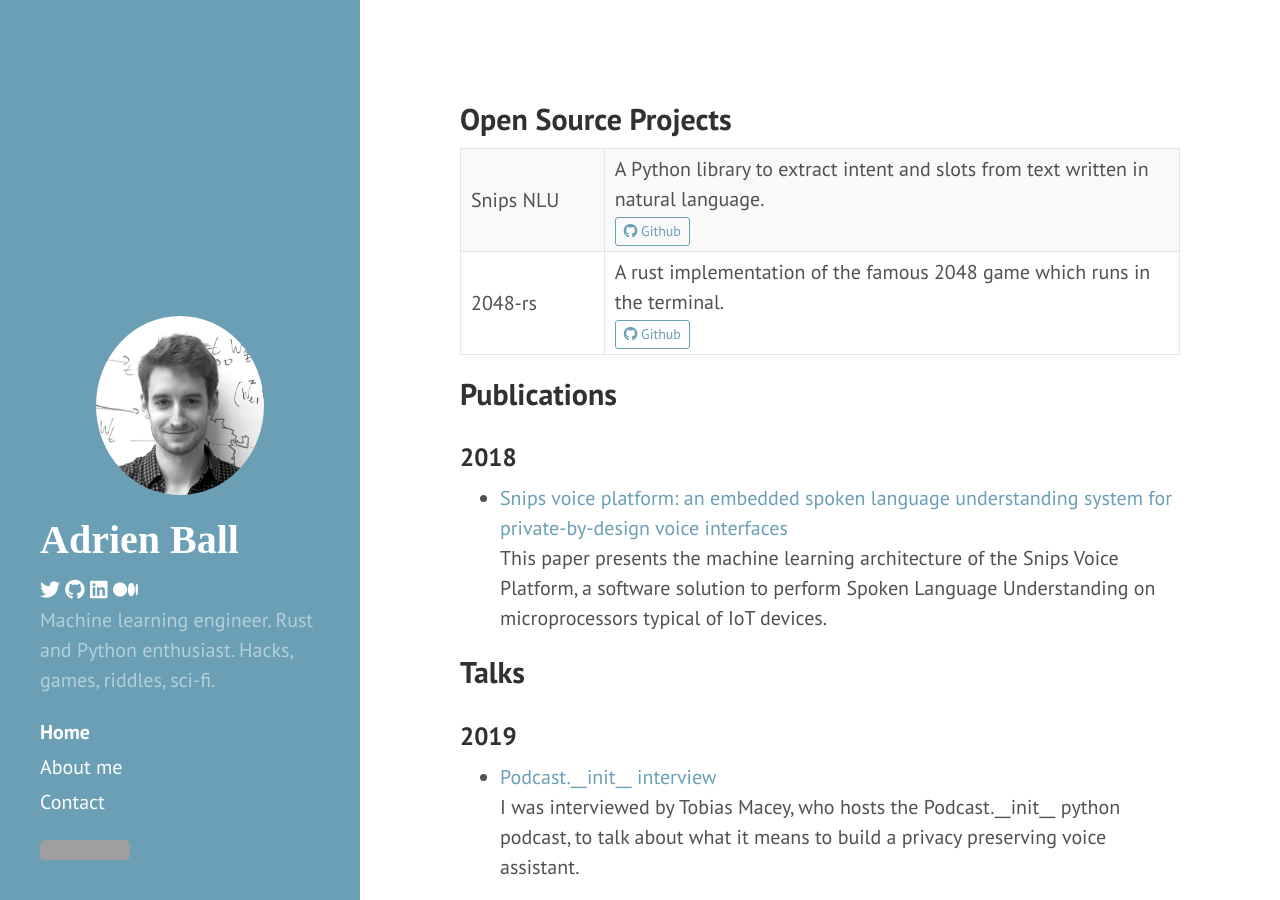
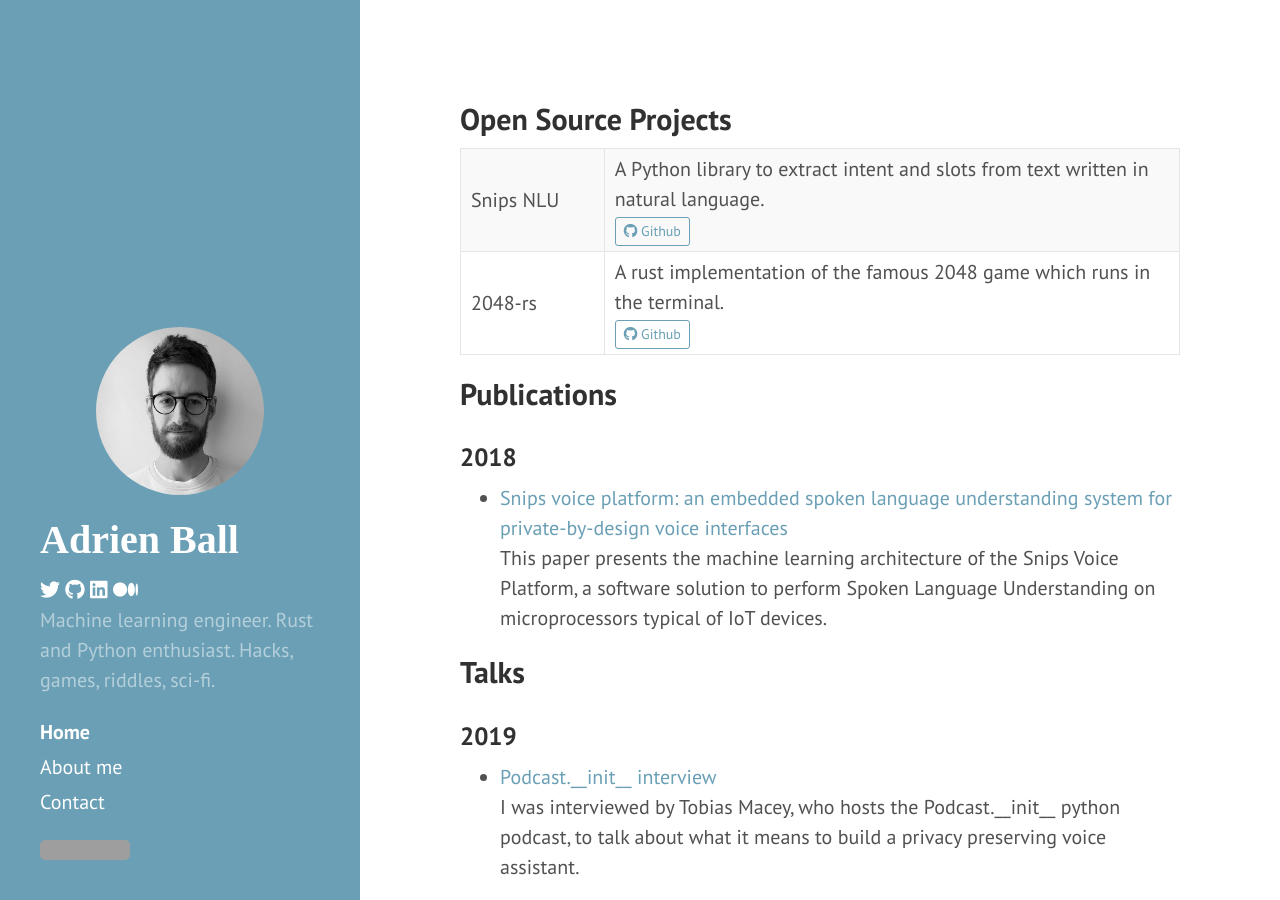
Before and after one commit to adrienball/adrienball.github.io, a Jekyll site: the page built from index.html, in a window 1280 px wide and 900 px high. Built offline with Jekyll 4.4.1, drawn with Linux system fonts in a browser that asks for light colours; nearby versions of some CDN libraries; some web fonts are replaced; the list of posts is cut into pages by our own code; grey boxes are pictures that could not be loaded.

Commit message:
Update profile picture

```diff
--- a/_config.yml
+++ b/_config.yml
@@ -3,7 +3,7 @@
 description: "Machine learning engineer. Rust and Python enthusiast. Hacks, games, riddles, sci-fi."
 url: "http://adrienball.github.io"
 url_img: "http://adrienball.github.io/assets/images"
-title_image: "adrien-ball.png"
+title_image: "adrien-ball.jpg"
 baseurl: /
 paginate: 5
 
--- a/_includes/sidebar.html
+++ b/_includes/sidebar.html
@@ -2,7 +2,7 @@
   <div class="container sidebar-sticky">
     <div class="sidebar-about">
       <div>
-        <img class="photo" src="/assets/images/adrien-ball.png" alt="" />
+        <img class="photo" src="/assets/images/{{ site.title_image }}" alt="" />
       </div>
 
       <h1>
```
Also changed, not shown: assets/images/adrien-ball.jpg (added), assets/images/adrien-ball.png (deleted).
